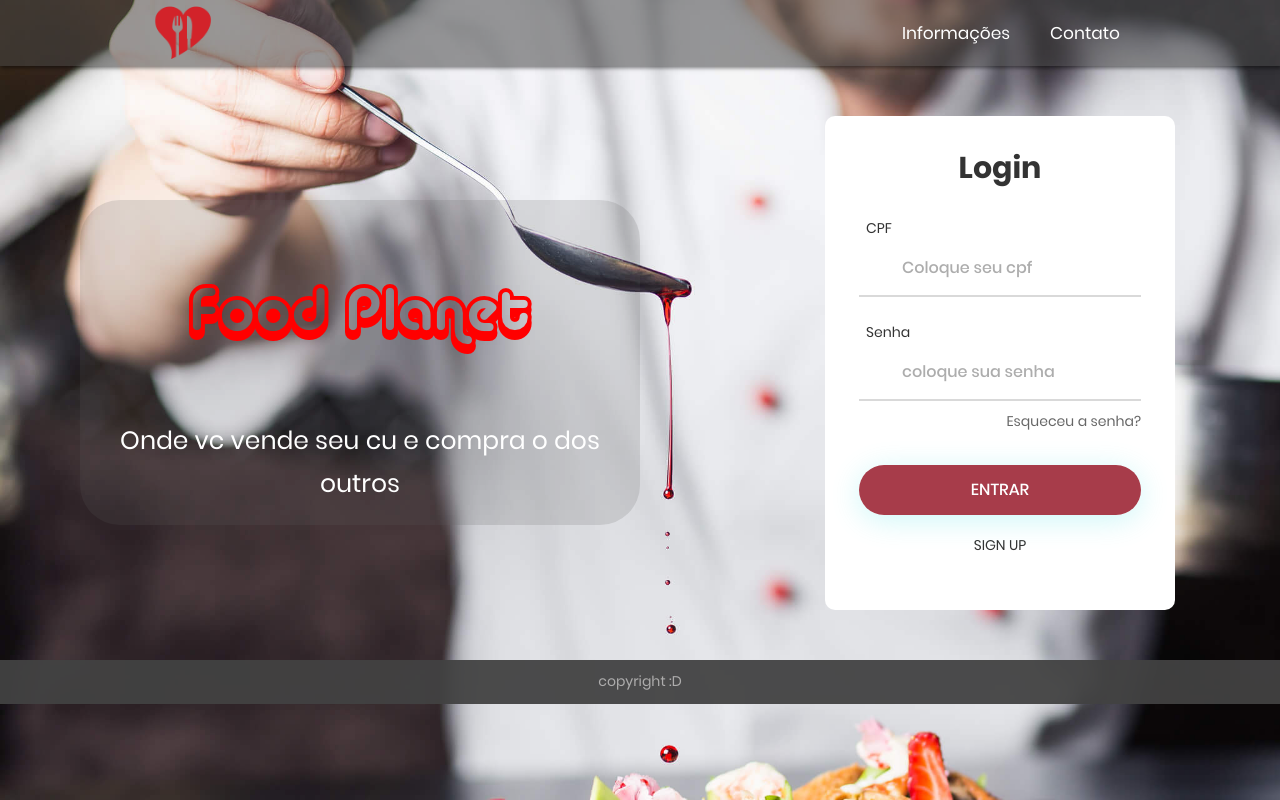
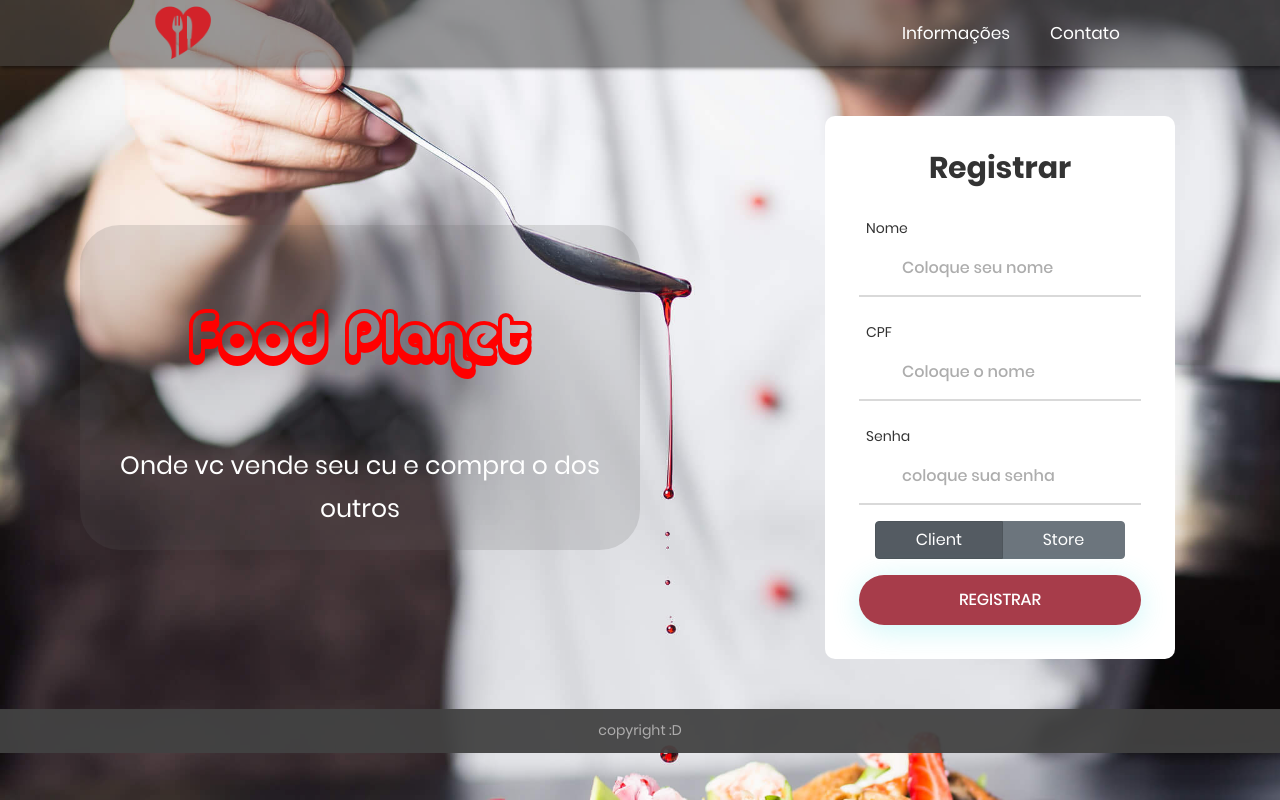
Before and after one commit to Gabriel-ved/FoodPlanet-Frontend, a React (Create React App) app: page / in a window 1280 px wide. Built offline with nearby package versions, Linux system fonts and the light colour scheme.

Commit message:
Adicionado o formulario de registro

```diff
--- a/src/auth.js
+++ b/src/auth.js
@@ -1,3 +1,9 @@
-export const isAuthen = ()=>{
-    return true
+const isAuthen = ()=>{
+    const token = window.localStorage.getItem('@FoodPlanet:token')
+    if(token !== null)
+      return true
+
+    return false
 }
+
+export default isAuthen;
--- a/src/components/Aplication/ListStores.js
+++ b/src/components/Aplication/ListStores.js
@@ -30,7 +30,7 @@ class ListStores extends React.Component {
       <div className="listStoress">
           {this.state.stores.map(stores => (
               <div  key={stores._id}>
-                  <button type="button" class="btn btn-primary">{stores.name}</button>
+                  <button type="button" className="btn btn-primary">{stores.name}</button>
               </div>
             ))}
         </div>
@@ -49,6 +49,20 @@ class ListStores extends React.Component {
                     </div>
                 ))}
           </div>
+
+          <nav aria-label="Page navigation example">
+          <ul className="pagination justify-content-center">
+            <li className="page-item disabled">
+              <a className="page-link" href="/a" tabIndex="-1" aria-disabled="true">Previous</a>
+            </li>
+            <li className="page-item"><a className="page-link" href="/b">1</a></li>
+            <li className="page-item"><a className="page-link" href="/c">2</a></li>
+            <li className="page-item"><a className="page-link" href="/d">3</a></li>
+            <li className="page-item">
+              <a className="page-link" href="/e">Next</a>
+            </li>
+        </ul>
+        </nav>
       {!!this.state.errorM && <p>{this.state.errorM}</p>}
     </div>
   );
--- a/src/components/Main.js
+++ b/src/components/Main.js
@@ -1,6 +1,7 @@
 import React from 'react';
 import Nav from './Mainpage/Nav.js';
-import Login from './Mainpage/Login';
+// import Login from './Mainpage/Login';
+import Register from './Mainpage/Register';
 import Jumpbox from './Mainpage/Jumpbox';
 import Footer from './Mainpage/Footer';
 import './Mainpage/caraio.css'
@@ -12,7 +13,7 @@ render(){
         <Nav/>
         <div className="main">
           <Jumpbox/>
-          <Login/>
+          <Register/>
         </div>
         <Footer/>
     </div>
--- /dev/null
+++ b/src/components/Mainpage/Register.js
@@ -0,0 +1,156 @@
+import React from 'react';
+import api from '../../services/api';
+import './css/main.css';
+import './css/util.css';
+import './caraio.css';
+import {Redirect} from 'react-router-dom';
+
+class Register extends React.Component {
+  constructor(props) {
+    super(props)
+    this.state = {
+      name:'',
+      text: '',
+      password: '',
+      label:'CPF',
+      client:true,
+      errorM: null,
+      redirect: false
+    }
+    this.handleChange = this.handleChange.bind(this);
+    this.handleChange2 = this.handleChange2.bind(this);
+    this.handleChange3 = this.handleChange3.bind(this);
+    this.clientAccount = this.clientAccount.bind(this);
+    this.storeAccount = this.storeAccount.bind(this);
+    this.signIn = this.signIn.bind(this);
+  }
+
+  clientAccount(e){
+    e.preventDefault();
+    this.setState({client:true,label:"CPF"})
+  }
+  storeAccount(e){
+    e.preventDefault();
+    this.setState({client:false,label:"CNPJ"})
+  }
+
+  signIn = async (e) => {
+    e.preventDefault();
+    try {
+      var response = "";
+      if(this.state.client === true){
+        console.log(this.state.client)
+        response = await api.post('/register', {
+          name: this.state.name,
+          cpf: this.state.text,
+          password: this.state.password
+        })
+        const { client, token } = await response.data
+        await window.localStorage.setItem('@FoodPlanet:token', token);
+        await window.localStorage.setItem('@FoodPlanet:user', JSON.stringify(client));
+        console.log({client})
+
+
+      }else{
+        console.log(this.state.client)
+        response = await api.post('/register', {
+          name: this.state.name,
+          cnpj: this.state.text,
+          password: this.state.password
+        })
+        const { store, token } = await response.data
+        await window.localStorage.setItem('@FoodPlanet:token', token);
+        await window.localStorage.setItem('@FoodPlanet:store', JSON.stringify(store));
+        console.log({store})
+
+
+
+      }
+
+
+      this.setState({redirect:true})
+    } catch (response) {
+
+      this.setState({ errorM: JSON.stringify(response) })
+
+    }
+  }
+
+  renderRedirect = () => {
+    if (this.state.redirect) {
+      return <Redirect to='/app' />
+    }
+  }
+
+
+  handleChange(e) {
+    this.setState({ text: e.target.value });
+  }
+  handleChange2(e) {
+    this.setState({ password: e.target.value });
+  }
+  handleChange3(e) {
+    this.setState({ name: e.target.value });
+  }
+
+  render() {
+    return (
+      <div className="Register">
+        <div className="form">
+          <div className="limiter">
+            <div className="wrap-login100 p-l-55 p-r-55 p-t-65 p-b-54">
+              <form className="login100-form validate-form">
+
+                <span className="login100-form-title p-b-49">Registrar</span>
+                <div className="wrap-input100 validate-input m-b-23" data-validate="Username is reauired">
+                  <span className="label-input100">Nome</span>
+                  <input className="input100" type="text" name="username"
+                  onChange={this.handleChange3}
+                  value={this.state.name} placeholder="Coloque seu nome" />
+                  <span className="focus-input100"></span>
+                </div>
+
+                <div className="wrap-input100 validate-input m-b-23" data-validate="CPF/CNPJ is reauired">
+                  <span className="label-input100">{this.state.label}</span>
+                  <input className="input100" type="text" name="username"
+                  onChange={this.handleChange}
+                  value={this.state.text} placeholder="Coloque o nome " />
+                  <span className="focus-input100"></span>
+                </div>
+
+                <div className="wrap-input100 validate-input" data-validate="Password is required">
+                  <span className="label-input100">Senha</span>
+                  <input className="input100" type="password" name="pass"
+                  onChange={this.handleChange2}
+                  value={this.state.password}  placeholder="coloque sua senha"/>
+                  <span className="focus-input100"></span>
+                </div>
+
+                <div className="">
+                  <div className="btn-group btn-group-toggle d-flex m-3 justify-content-between" data-toggle="buttons">
+                    <label className="btn btn-secondary active" onClick={this.clientAccount} >
+                      <input type="radio" name="options" id="option1" autoComplete="off" defaultChecked/> Client
+                    </label>
+                    <label className="btn btn-secondary" onClick={this.storeAccount}>
+                      <input type="radio" name="options" id="option2"  autoComplete="off"/> Store
+                    </label>
+                  </div>
+                </div>
+                {this.renderRedirect()}
+                <div className="container-login100-form-btn">
+                  <div className="wrap-login100-form-btn">
+                    <div className="login100-form-bgbtn"></div>
+                      <button className="login100-form-btn"  onClick={this.signIn} >registrar</button>
+                    </div>
+                  </div>
+              </form>
+            </div>
+          </div>
+        </div>
+            {!!this.state.errorM && <p>{this.state.errorM.message}</p>}
+      </div>
+    );
+  }
+}
+
+export default Register;
--- a/src/routes.js
+++ b/src/routes.js
@@ -1,7 +1,7 @@
 import React from 'react';
 import Aplication from './components/Aplication.js';
 import Main from './components/Main.js';
-import {isAuthen} from './auth';
+import isAuthen from './auth';
 import {BrowserRouter,Route,Switch,Redirect} from 'react-router-dom';
 
 
@@ -9,10 +9,10 @@ import {BrowserRouter,Route,Switch,Redirect} from 'react-router-dom';
 const PrivateRoute = ({component: Component, ...rest}) =>(
     <Route {...rest} render={props =>
 
-        isAuthen() ? (
+       isAuthen() ? (
             <Component {...props}/>
         ):(
-            <Redirect to={{pathname:'/',state:{from:props.history}}}/>
+            <Redirect to={{pathname:'/',state:{from:props.location}}}/>
         )
     }/>
 )
```
